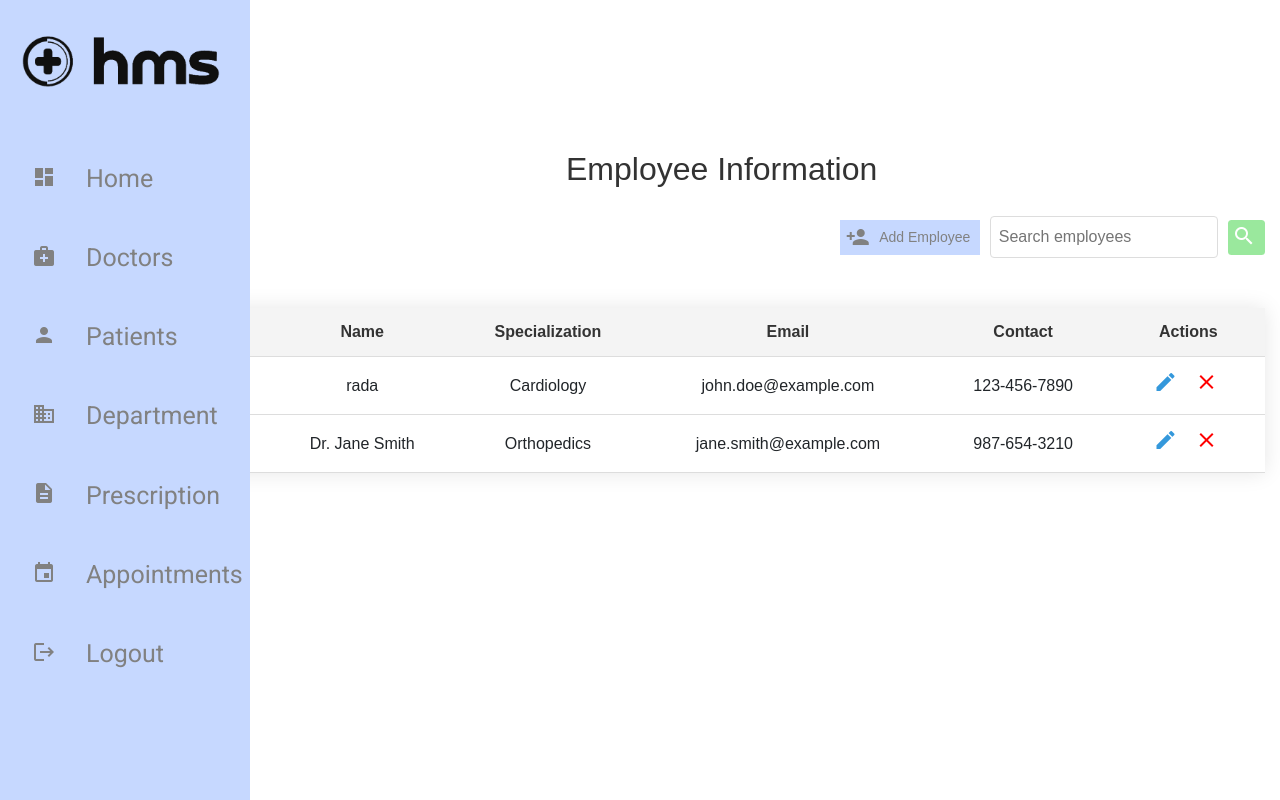
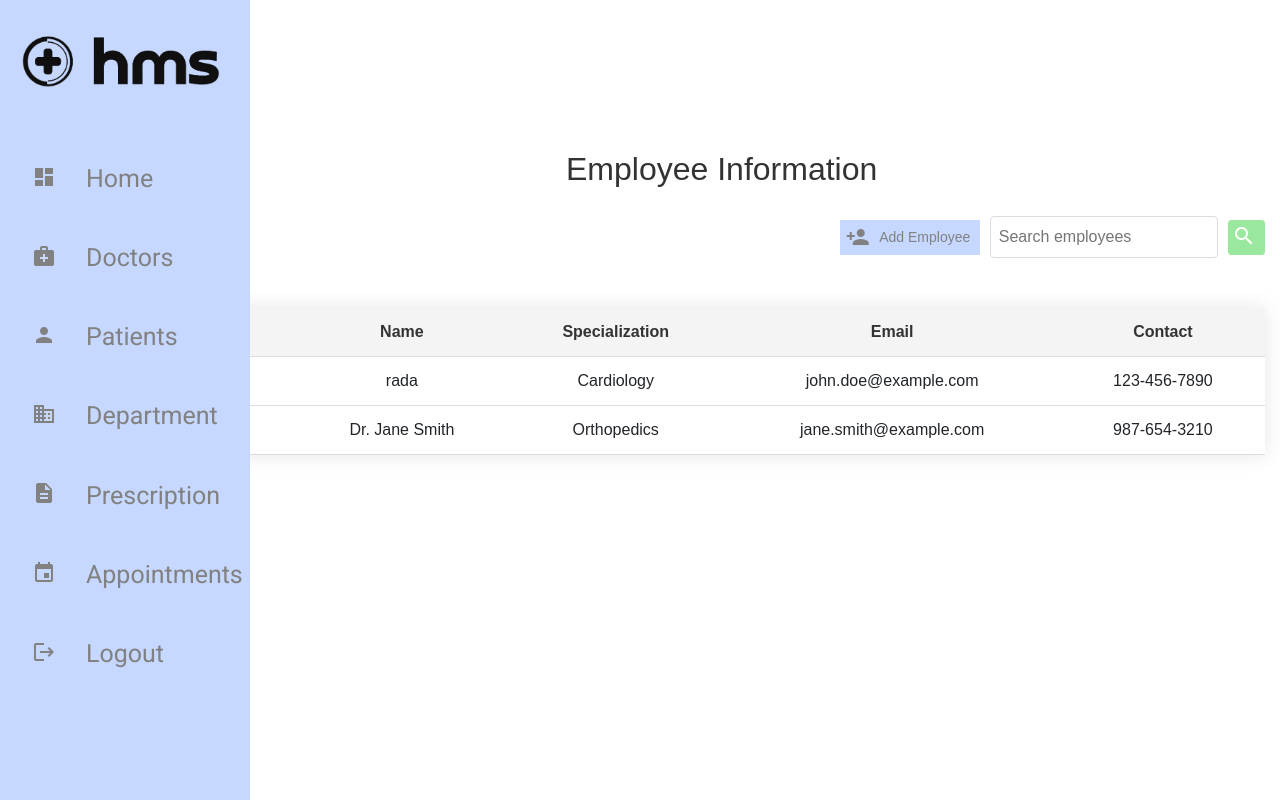
Before and after one commit to fredjkhar/hospital-managment-system, an Angular app in the folder frontend/: page /doctors in a window 1280 px wide. Built offline with nearby package versions, Linux system fonts and the light colour scheme; no server answers.

Commit message:
HMS-52 removed unnecessary buttons

```diff
--- a/frontend/src/app/Components/prescription/prescription.component.css
+++ b/frontend/src/app/Components/prescription/prescription.component.css
@@ -101,7 +101,7 @@ button i {
 .register-button {
   display: flex;
   align-items: center;
-  width: 150px;
+  width: auto;
   height: 35px;
   margin-top: 20px;
   margin-left: 63%;
@@ -114,5 +114,5 @@ button i {
 .button-text {
   margin-left: 1px;
   font-size: 14px;
-  width: 100px
+  width: auto;
 }
--- a/frontend/src/app/Components/staff/doctors/doctors.component.html
+++ b/frontend/src/app/Components/staff/doctors/doctors.component.html
@@ -19,7 +19,6 @@
           <th>Specialization</th>
           <th>Email</th>
           <th>Contact</th>
-          <th>Actions</th>
         </tr>
       </thead>
       <tbody>
@@ -30,14 +29,6 @@
             <td>{{ item.speciality }}</td>
             <td>{{ item.email }}</td>
             <td>{{ item.contact }}</td>
-            <td>
-              <button (click)="editDoctor(item)" title="Edit" class="edit-button">
-                <i class="material-icons">edit</i>
-              </button>
-              <button (click)="deleteDoctor(item)" title="Delete" class="delete-button">
-                <i class="material-icons">clear</i>
-              </button>
-            </td>
           </tr>
         </ng-container>
         <ng-template #noResults>
--- a/frontend/src/app/Components/ward/ward.component.html
+++ b/frontend/src/app/Components/ward/ward.component.html
@@ -32,9 +32,6 @@
                       <td>{{ item.telExt }}</td>
                       <td>{{ item.status }}</td>
                       <td>
-                          <button (click)="editWard(item)" title="Edit" class="edit-button">
-                              <i class="material-icons">edit</i>
-                          </button>
                           <button (click)="deleteWard(item)" title="Delete" class="delete-button">
                               <i class="material-icons">clear</i>
                           </button>
```
